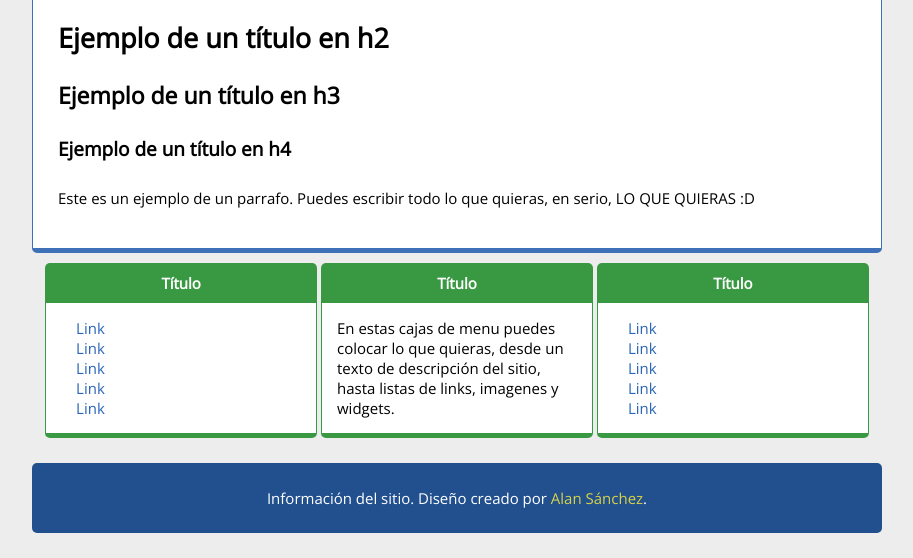
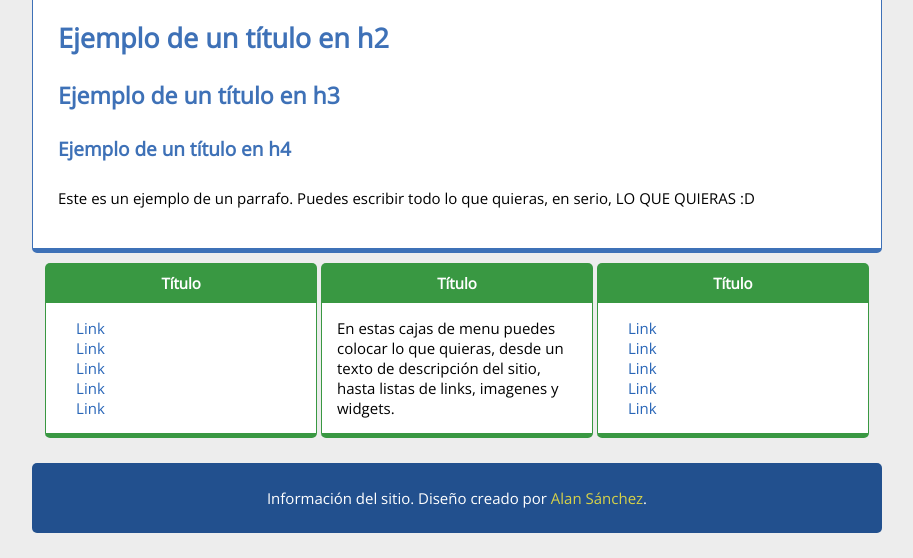
Before and after one commit to AlanSanchezP/ColorBoxes, a plain HTML site: page index.html in a window 1280 px wide. Shown: the part 383-941 px from the top of the page, without its empty margins (183-1096 px from the left). Drawn offline with nearby package versions, Linux system fonts and the light colour scheme.

Commit message:
Corregido error estilos.css

```diff
--- a/estilos.css
+++ b/estilos.css
@@ -79,7 +79,7 @@ header h1{
 	text-align: left;
 }
 
-#contenido h1, section h2, section h3, section h4{
+#contenido h1, #contenido h2, #contenido h3, #contenido h4{
 	color: #3e71b7;
 }
 #contenido h1{
```
